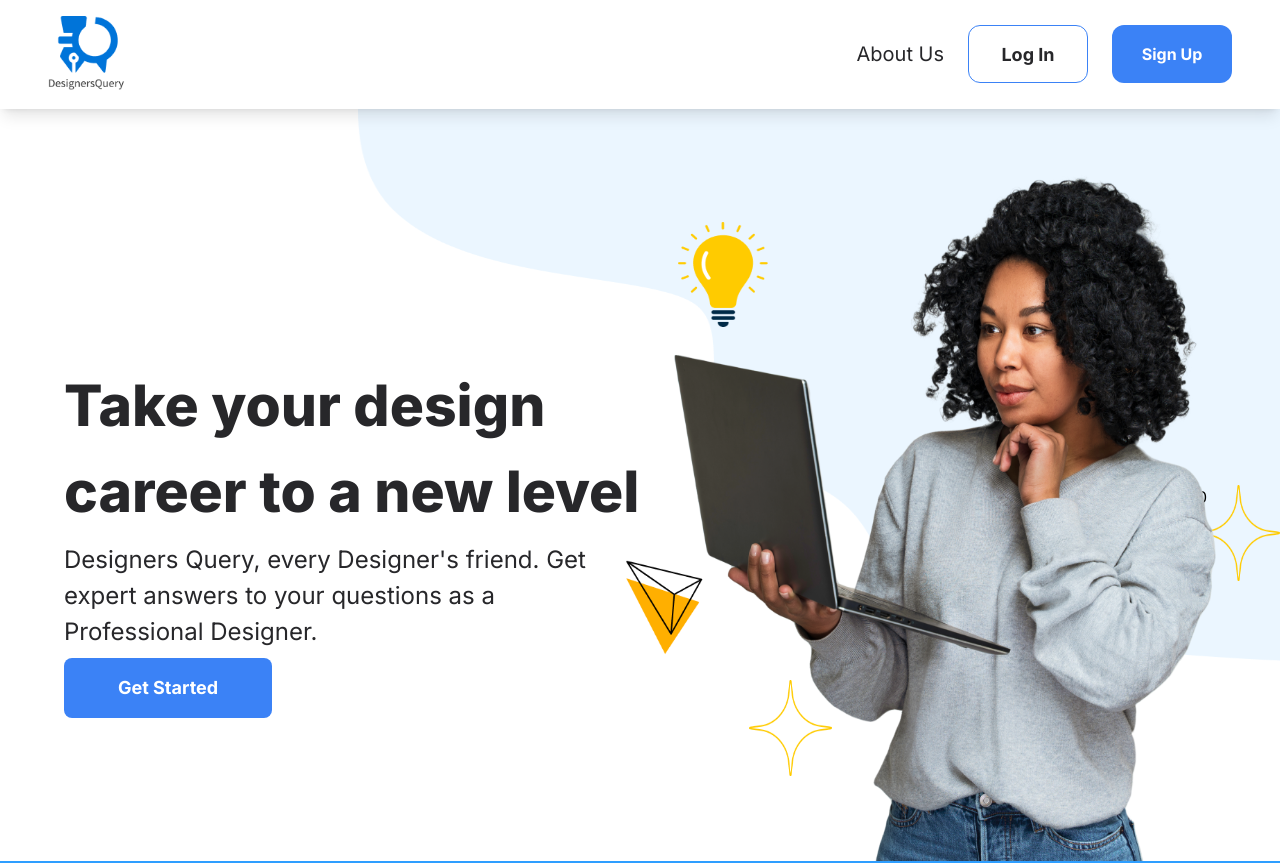
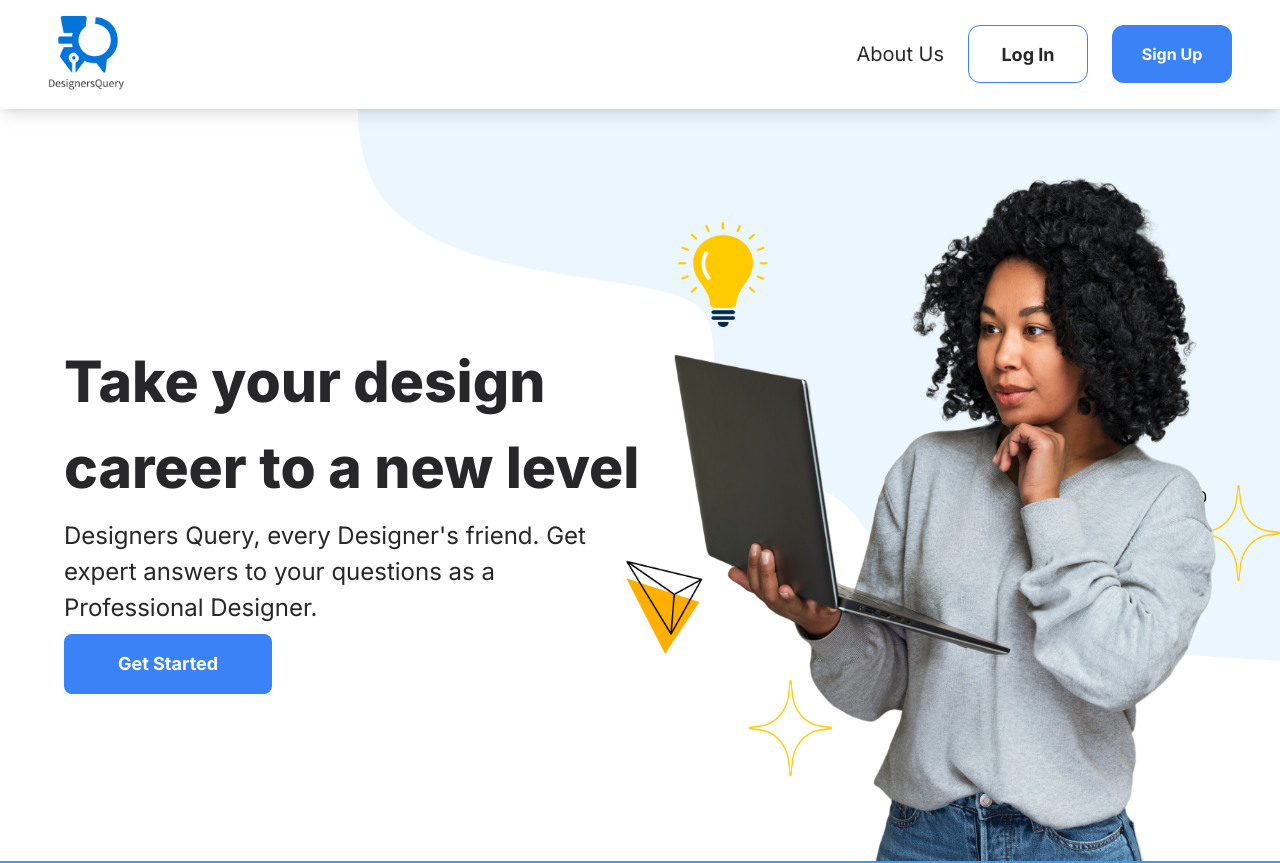
Before and after one commit to Timmydee/dnq, a Next.js app: page / in a window 1280 px wide. Shown: the top 863 px of the page. Built offline with nearby package versions, Linux system fonts and the light colour scheme.

Commit message:
landing page

```diff
--- a/homeComponent/Frame1.jsx
+++ b/homeComponent/Frame1.jsx
@@ -27,7 +27,7 @@ const Frame1 = () => {
 
       <div className="relative lg:flex lg:flex-row flex-col lg:justify-between justify-center items-center w-full">
         <div className="fle w-">
-          <div className=" flex-col justify-center lg:justify-start lg:items-start items-center inline-flex pt-[0.1rem] lg:pt-[3rem] mt-[4rem] ">
+          <div className=" flex-col justify-center lg:justify-start lg:items-start items-center inline-flex pt-[0.1rem] lg:pt-[3rem] mt-[1rem] lg:[4rem] ">
             <div className="lg-w-full w-[full]">
               <div className="text-zinc-800 text-[30px] lg:text-[57px] font-extrabold lg:text-start text-center ">
                 Take your design
```
